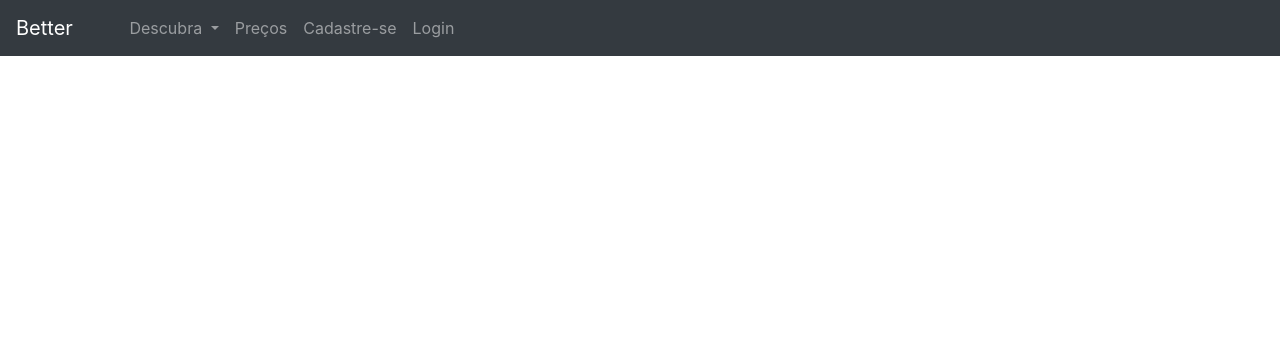
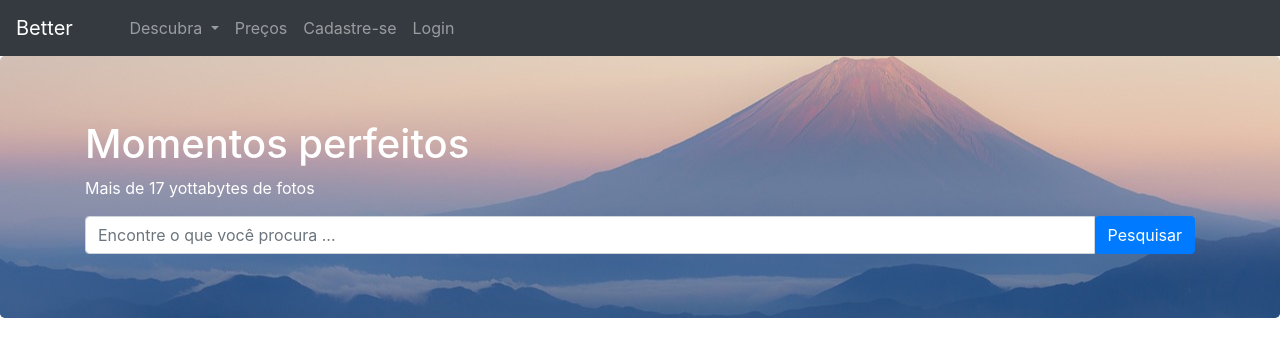
Before and after one commit to danieldhsd/projeto-better, a plain HTML site: page index.html in a window 1280 px wide. Drawn offline with Linux system fonts and the light colour scheme.

Commit message:
Continuando o layout

```diff
--- /dev/null
+++ b/css/better-tema.css
@@ -0,0 +1,6 @@
+.jumbotron {
+  background-image: url(../img/vitrine.jpg);
+  background-size: cover;
+  background-position: center;
+  color: #fff;
+}
--- a/index.html
+++ b/index.html
@@ -4,6 +4,7 @@
 <head>
   <meta charset="UTF-8">
   <meta name="viewport" content="width=device-width">
+  <link rel="stylesheet" href="./css/better-tema.css">
   <link rel="stylesheet" href="./css/bootstrap.css">
 
   <title>Better - Fotos de graça e pagas</title>
@@ -43,6 +44,20 @@
     </div> <!-- .container-->
   </nav>
 
+  <main class="jumbotron">
+    <div class="container">
+      <h1>Momentos perfeitos</h1>
+      <p>Mais de 17 yottabytes de fotos</p>
+
+      <form class="input-group">
+        <input type="search" class="form-control" placeholder="Encontre o que você procura ..."/>
+        <span class="input-group-btn">
+          <button class="btn btn-primary">Pesquisar</button>
+        </span>
+      </form>
+    </div>
+  </main>
+
   <script src="./js/jquery.js"></script>
   <script src="./js/bootstrap.min.js"></script>
 </body>
```
